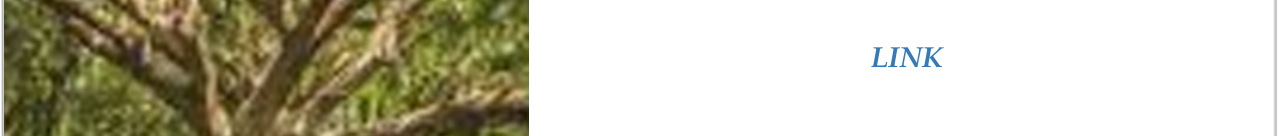
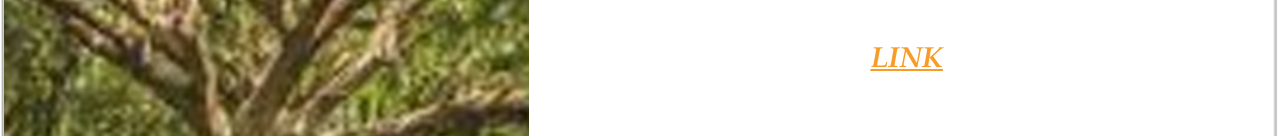
Before and after one commit to rray524/demo, a plain HTML site: page index.html in a window 1280 px wide. Shown: the part 352-488 px from the top of the page. Drawn offline with Linux system fonts and the light colour scheme.

Commit message:
demo
it's a demo

```diff
--- a/css/style.css
+++ b/css/style.css
@@ -34,12 +34,12 @@ p.text-center.main {
   margin-top: 24px;
 }
 a,a:hover,a:focus {
-  color: #f89c27;
+  color: #f89c27!important;
   font-family: palatino;
   font-size: 29px;
   font-style: italic;
   font-weight: 700;
-  text-decoration: underline;
+  text-decoration: underline!important;
 }
 .text-area {
   margin-top: 141px;
```
